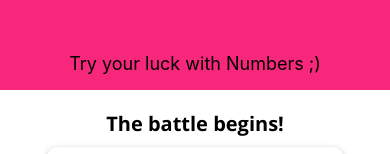
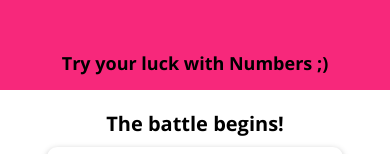
Before and after one commit to DatNgoHaVan/guess-number-app, a React Native app: screen / in a window 390 px wide. Shown: the top 154 px of the page. Built offline with nearby package versions, Linux system fonts and the light colour scheme.

Commit message:
Updated custom styles

```diff
--- a/components/Header.tsx
+++ b/components/Header.tsx
@@ -1,6 +1,7 @@
 import React from 'react';
 import { View, Text, StyleSheet } from 'react-native';
 import { CustomColors } from '../constants/colors';
+import TitleText from './TitleText';
 
 interface IOwnProps {
   title: string
@@ -9,7 +10,7 @@ interface IOwnProps {
 const Header = (props: IOwnProps) => {
   return (
     <View style={styles.header}>
-      <Text style={styles.headerTitle}>{props.title}</Text>
+      <TitleText>{props.title}</TitleText>
     </View>
   )
 }
@@ -22,10 +23,6 @@ const styles = StyleSheet.create({
     backgroundColor: CustomColors.primary,
     alignItems: 'center',
     justifyContent: 'center'
-  },
-  headerTitle: {
-    color: 'black',
-    fontSize: 18
   }
 })
 
--- /dev/null
+++ b/components/TitleText.tsx
@@ -0,0 +1,13 @@
+import React from 'react'
+import { StyleSheet, Text, View } from 'react-native'
+
+const TitleText = (props: any) => <Text style={{ ...styles.title, ...props.style }}>{props.children}</Text>
+
+const styles = StyleSheet.create({
+  title: {
+    fontFamily: 'open-sans-bold',
+    fontSize: 18
+  }
+})
+
+export default TitleText
```
Also changed, not shown: components/BodyText.tsx (added, +12 -0 lines), constants/default-styles.tsx (added, +12 -0 lines).
